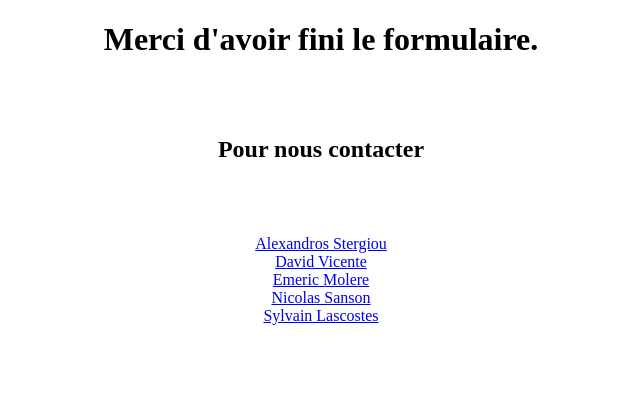
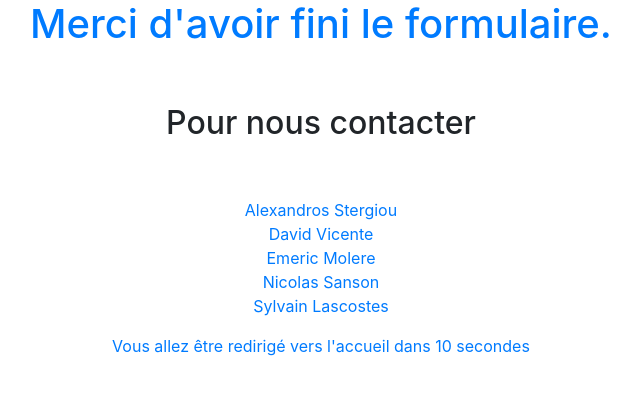
Before and after one commit to VernonRoche/CinqGrosCochons, a Flask app: page /merci/ in a window 1280 px wide. Shown: the top 395 px of the page, without its empty margins (319-959 px from the left). Run offline with Flask 2, Linux system fonts and the light colour scheme; some libraries are stand-ins or nearby versions.

Commit message:
adaptation de merci.html

```diff
--- a/templates/merci.html
+++ b/templates/merci.html
@@ -2,11 +2,12 @@
 <html lang="en">
 <head>
     <meta charset="UTF-8">
-    <meta http-equiv="refresh" content="5;url=form.html" />
+    <meta http-equiv="refresh" content="10;url=form.html" />
+	<link rel="stylesheet" href="https://stackpath.bootstrapcdn.com/bootstrap/4.3.1/css/bootstrap.min.css" integrity="sha384-ggOyR0iXCbMQv3Xipma34MD+dH/1fQ784/j6cY/iJTQUOhcWr7x9JvoRxT2MZw1T" crossorigin="anonymous">
 
 </head>
 <body>
-	<h1 align="center" class="text-center text-primary"> Merci d'avoir fini le formulaire. </h1><br><br>
+	<h1 class="text-center text-primary"> Merci d'avoir fini le formulaire. </h1></br></br>
 
 </body>
     <footer>
@@ -17,4 +18,8 @@
 		<a href="mailto:nicolas.sanson@etu.u-bordeaux.fr"> Nicolas Sanson  </a><br>
 		<a href="mailto:sylvain.lascostes@etu.u-bordeaux.fr"> Sylvain Lascostes  </a></p>
 	</footer>
+
+	<footer class="text-center text-primary">
+		<p style="vertical-align:bottom"> Vous allez être redirigé vers l'accueil dans 10 secondes</p>
+	</footer>
 </html>
```
